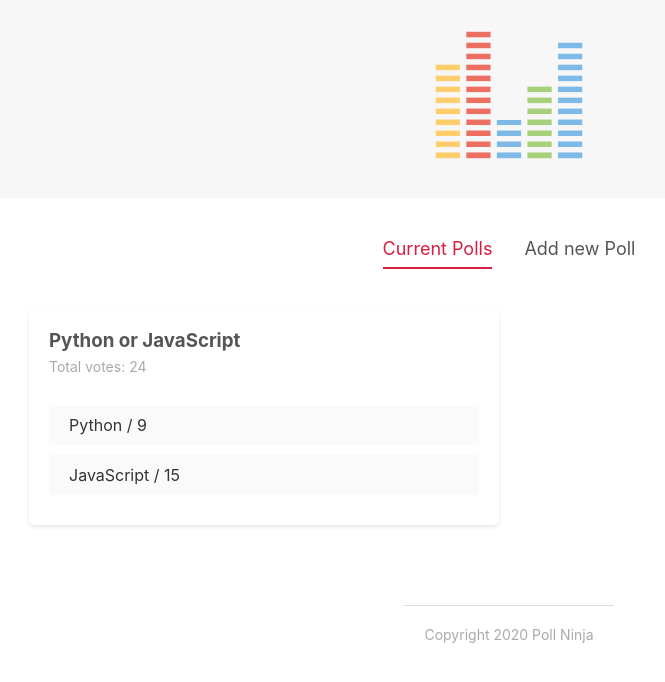
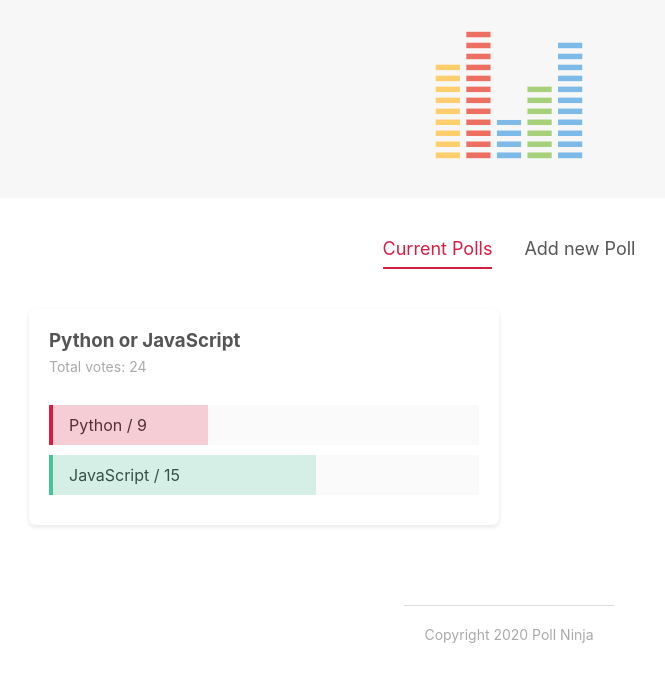
Before and after one commit to jy7123943/polls-svelte-project, a Svelte app: page / in a window 1280 px wide. Shown: the top 682 px of the page, without its empty margins (131-796 px from the left). Built offline with nearby package versions, Linux system fonts and the light colour scheme.

Commit message:
Add percentage bar styles

```diff
--- a/src/components/PollDetails.svelte
+++ b/src/components/PollDetails.svelte
@@ -7,6 +7,8 @@
 
   // reactive values
   $: totalVotes = poll.votesA + poll.votesB;
+  $: percentA = Math.floor(100 / totalVotes * poll.votesA);
+  $: percentB = Math.floor(100 / totalVotes * poll.votesB);
 
   const handleVote = (option, id) => {
     dispatch('vote', { option, id });
@@ -18,11 +20,11 @@
     <h3>{poll.question}</h3>
     <p>Total votes: {totalVotes}</p>
     <div class='answer' on:click={() => handleVote('a', poll.id)}>
-      <div class='percent percent-a'></div>
+      <div class='percent percent-a' style='width: {percentA}%'></div>
       <span>{poll.answerA} / {poll.votesA}</span>
     </div>
     <div class='answer' on:click={() => handleVote('b', poll.id)}>
-      <div class='percent percent-b'></div>
+      <div class='percent percent-b' style='width: {percentB}%'></div>
       <span>{poll.answerB} / {poll.votesB}</span>
     </div>
   </div>
@@ -52,4 +54,19 @@
     display: inline-block;
     padding: 10px 20px;
   }
+  .percent {
+    height: 100%;
+    position: absolute;
+    top: 0;
+    left: 0;
+    box-sizing: border-box;
+  }
+  .percent-a {
+    border-left: 4px solid #d91b42;
+    background: rgba(217, 27, 66, 0.2);
+  }
+  .percent-b {
+    border-left: 4px solid #45c496;
+    background: rgba(69, 196, 150, 0.2)
+  }
 </style>
```
